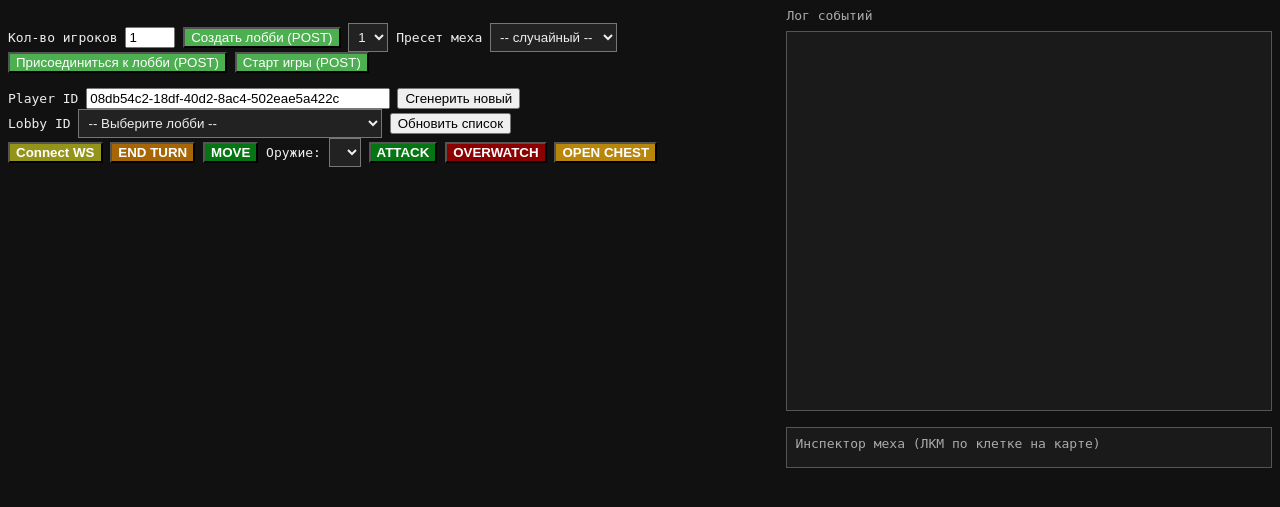
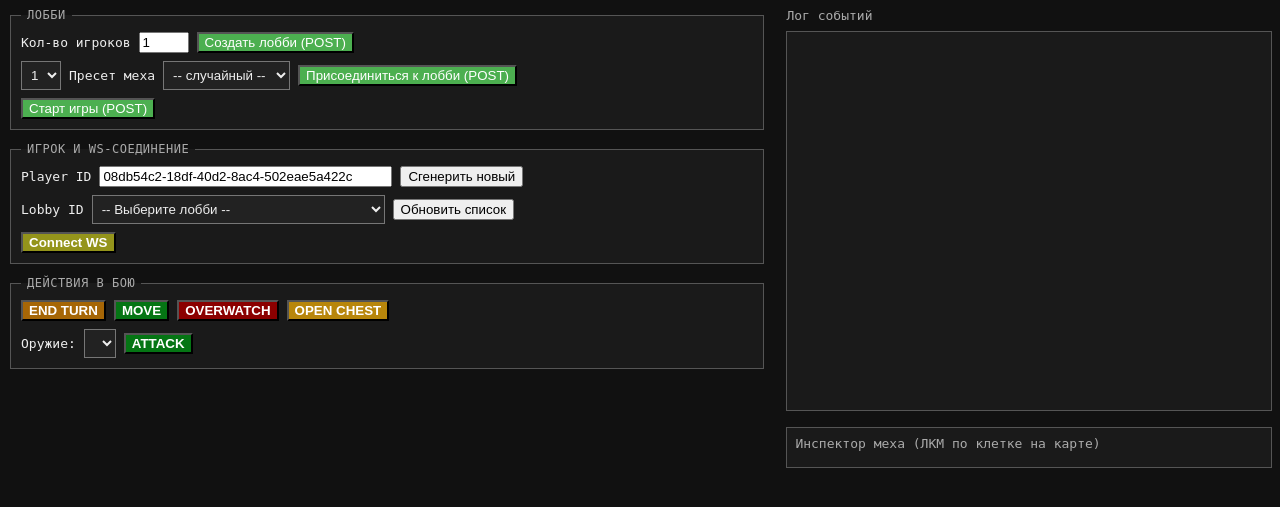
Before and after one commit to Splinterfeel/dungeon_game, a FastAPI app: page / in a window 1280 px wide. Shown: the top 507 px of the page. Run offline with FastAPI, Linux system fonts and the light colour scheme; data that the repository does not hold is empty.

Commit message:
refactor debug ui

```diff
--- a/templates/debug_map.html
+++ b/templates/debug_map.html
@@ -109,6 +109,31 @@ body {
     padding: 8px;
 }
 
+/* control groups (left panel) */
+.panel-group {
+    border: 1px solid #555;
+    background: #1a1a1a;
+    margin-bottom: 12px;
+    padding: 10px;
+}
+.panel-group legend {
+    color: #aaa;
+    padding: 0 6px;
+    font-size: 12px;
+    text-transform: uppercase;
+    letter-spacing: 0.5px;
+}
+.control-row {
+    display: flex;
+    align-items: center;
+    gap: 8px;
+    flex-wrap: wrap;
+    margin-bottom: 8px;
+}
+.control-row:last-child {
+    margin-bottom: 0;
+}
+
 </style>
 </head>
 
@@ -117,11 +142,14 @@ body {
 <div id="layout">
 <div id="left_panel">
 
-<br>
+<fieldset class="panel-group">
+<legend>Лобби</legend>
+<div class="control-row">
     <label for="input_players_num">Кол-во игроков</label>
     <input type="number" id="input_players_num" value="1" style="width: 50px">
     <button onclick="create_lobby()" style="background: #4caf50; color: white;">Создать лобби (POST)</button>
-
+</div>
+<div class="control-row">
     <select id="team_select" style="background: #222; color: #eee; padding: 5px;">
         <option value="1">1</option>
         <option value="2">2</option>
@@ -131,28 +159,46 @@ body {
         <option value="">-- случайный --</option>
     </select>
     <button onclick="connect_to_lobby()" style="background: #4caf50; color: white;">Присоединиться к лобби (POST)</button>
+</div>
+<div class="control-row">
     <button onclick="start_game()" style="background: #4caf50; color: white;">Старт игры (POST)</button>
-<br>
-<br>
+</div>
+</fieldset>
+
+<fieldset class="panel-group">
+<legend>Игрок и WS-соединение</legend>
+<div class="control-row">
     <label for="player_id_input">Player ID</label>
-<input type="text" value="45f613c8-df18-48ae-8b85-852a0beb9ca9" id="player_id_input"  style="width: 40%;"/>
+    <input type="text" value="45f613c8-df18-48ae-8b85-852a0beb9ca9" id="player_id_input" style="width: 40%;"/>
     <button onclick="generate_new_player_id()">Сгенерить новый</button>
-<br>
+</div>
+<div class="control-row">
     <label for="lobby_id_select">Lobby ID</label>
     <select id="lobby_id_select" style="width: 40%; background: #222; color: #eee; padding: 5px;">
         <option value="">-- Выберите лобби --</option>
     </select>
     <button onclick="refresh_lobbies_list()">Обновить список</button>
     <input type="hidden" value="" id="lobby_id_input"/>
-<br>
+</div>
+<div class="control-row">
     <button onclick="connect_ws()" style="background: #94941b; color: white; font-weight: bold;">Connect WS</button>
+</div>
+</fieldset>
+
+<fieldset class="panel-group">
+<legend>Действия в бою</legend>
+<div class="control-row">
     <button onclick="send_end_turn()" style="background: #a66606; color: white; font-weight: bold;">END TURN</button>
     <button onclick="send_move()" style="background: #057514; color: white; font-weight: bold;">MOVE</button>
+    <button onclick="send_overwatch()" style="background: #8b0000; color: white; font-weight: bold;">OVERWATCH</button>
+    <button onclick="send_open_chest()" style="background: #b8860b; color: white; font-weight: bold;">OPEN CHEST</button>
+</div>
+<div class="control-row">
     <label for="weapon_select">Оружие:</label>
     <select id="weapon_select" style="background: #222; color: #eee; padding: 5px;"></select>
     <button onclick="send_attack()" style="background: #057514; color: white; font-weight: bold;">ATTACK</button>
-<button onclick="send_overwatch()" style="background: #8b0000; color: white; font-weight: bold;">OVERWATCH</button>
-<button onclick="send_open_chest()" style="background: #b8860b; color: white; font-weight: bold;">OPEN CHEST</button>
+</div>
+</fieldset>
 
 <div id="actors" style="margin-top: 20px;"></div>
 
```
Lines whose indentation alone changed are shown as unchanged.
